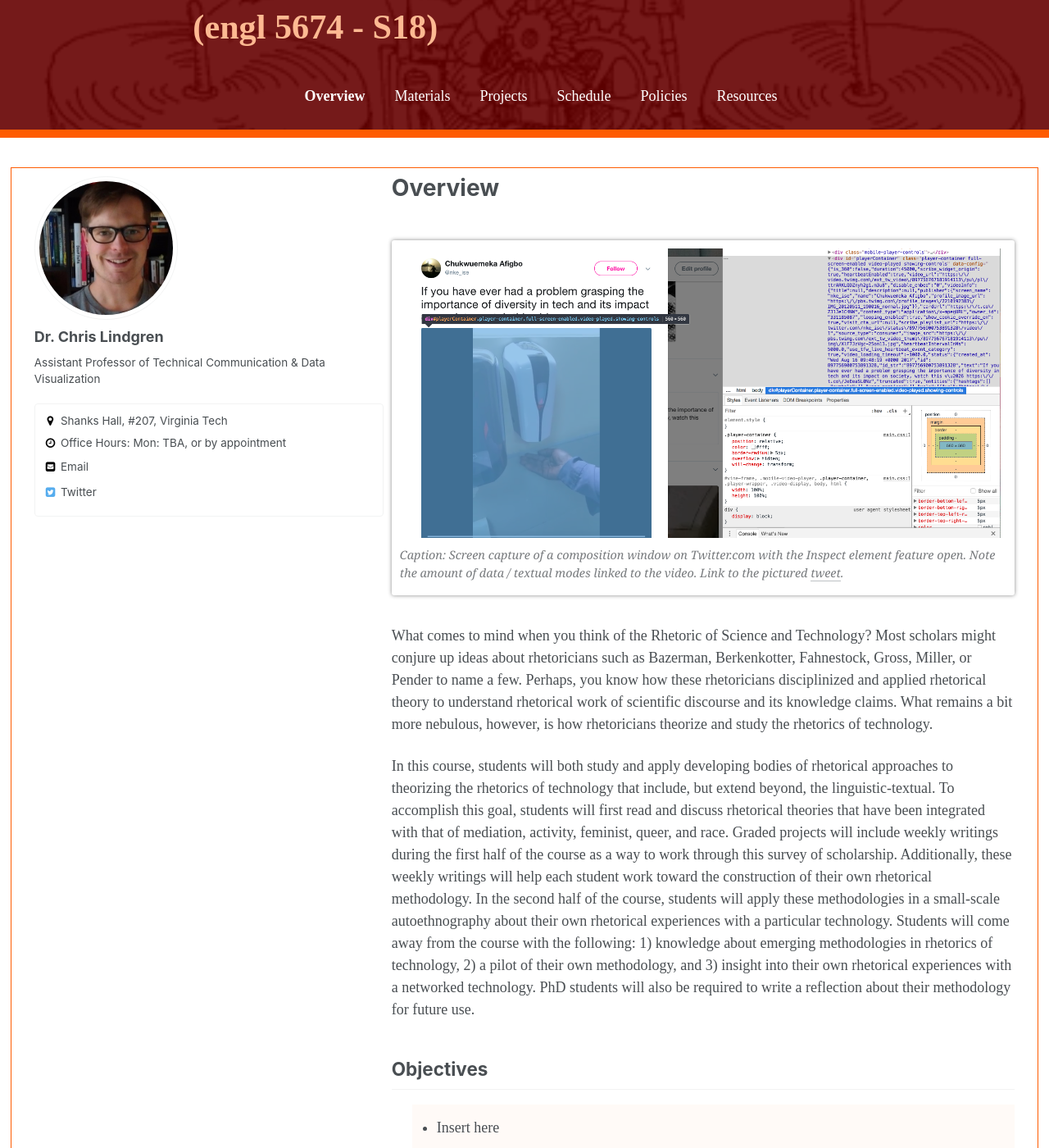
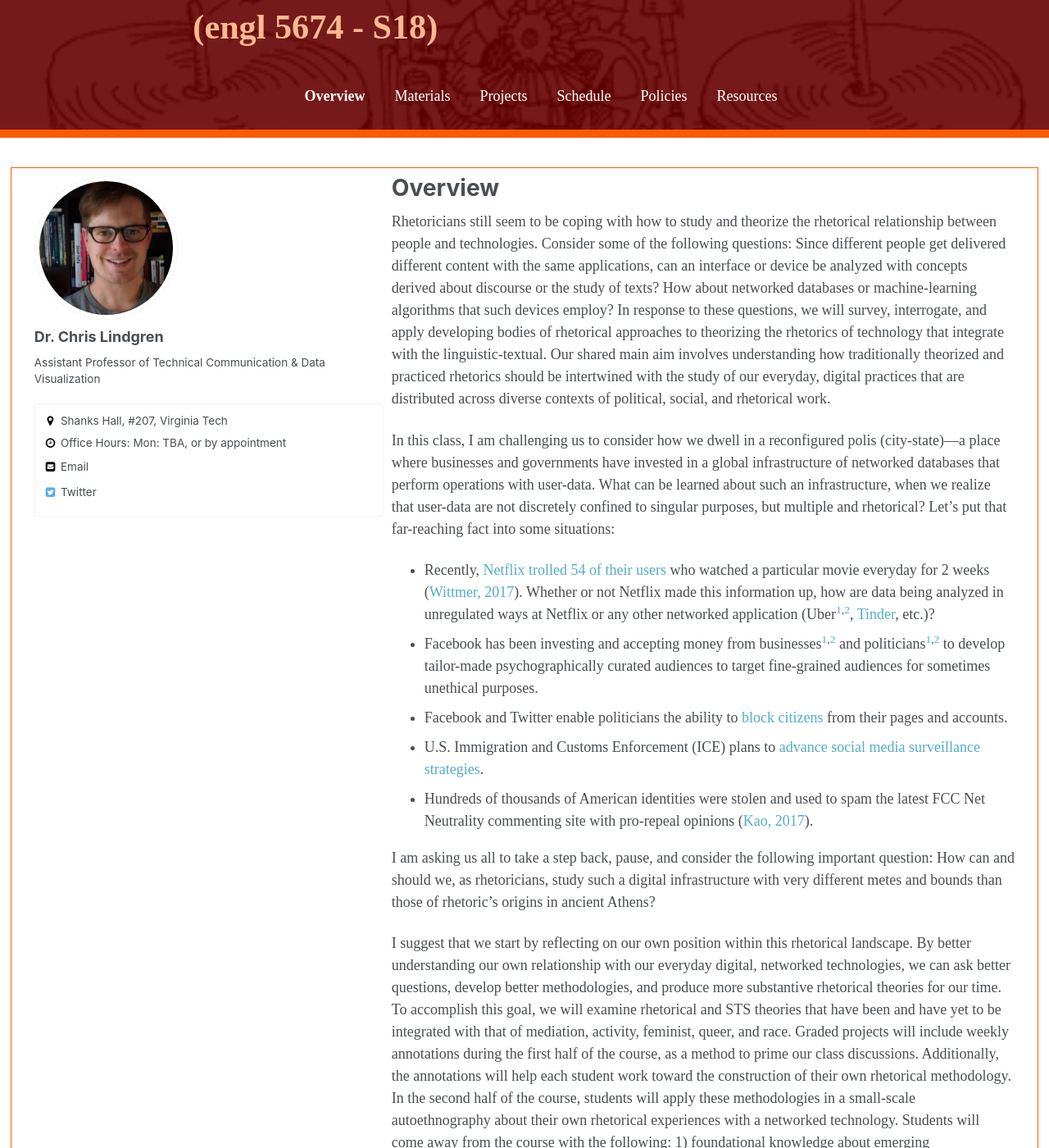
Before and after one commit to engl5674/engl5674.github.io, a Jekyll site: the page built from _pages/about.md, in a window 1280 px wide and 1400 px high, scrolled down 212 px. Shown: the whole window at 82% size. Built offline with Jekyll 4.4.1, drawn with Linux system fonts in a browser that asks for light colours; some web fonts are replaced; some of the changed text lies outside the part shown.

Commit message:
revised about page

```diff
--- a/_pages/about.md
+++ b/_pages/about.md
@@ -8,16 +8,19 @@ redirect_from:
   - /overview.html
 ---
 
-<figure id="twitter-css-body" class="figure-inline">
-  <img src="images/tech-bias-vid-twitter.png" alt="Screen capture of a video posted on Twitter.com with the Inspect element feature open. Note the amount of textual modes linked to the video." />
-  <figcaption>
-    Caption: Screen capture of a composition window on Twitter.com with the Inspect element feature open. Note the amount of data / textual modes linked to the video. Link to the pictured <a href="https://twitter.com/nke_ise/status/897756900753891328" target="_blank">tweet</a>.
-  </figcaption>
-</figure>
+Rhetoricians still seem to be coping with how to study and theorize the rhetorical relationship between people and technologies. Consider some of the following questions: Since different people get delivered different content with the same applications, can an interface or device be analyzed with concepts derived about discourse or the study of texts? How about networked databases or machine-learning algorithms that such devices employ? In response to these questions, we will survey, interrogate, and apply developing bodies of rhetorical approaches to theorizing the rhetorics of technology that integrate with the linguistic-textual. Our shared main aim involves understanding how traditionally theorized and practiced rhetorics should be intertwined with the study of our everyday, digital practices that are distributed across diverse contexts of political, social, and rhetorical work.
 
-What comes to mind when you think of the Rhetoric of Science and Technology? Most scholars might conjure up ideas about rhetoricians such as Bazerman, Berkenkotter, Fahnestock, Gross, Miller, or Pender to name a few. Perhaps, you know how these rhetoricians disciplinized and applied rhetorical theory to understand rhetorical work of scientific discourse and its knowledge claims. What remains a bit more nebulous, however, is how rhetoricians theorize and study the rhetorics of technology.
+In this class, I am challenging us to consider how we dwell in a reconfigured polis (city-state)—a place where businesses and governments have invested in a global infrastructure of networked databases that perform operations with user-data. What can be learned about such an infrastructure, when we realize that user-data are not discretely confined to singular purposes, but multiple and rhetorical? Let’s put that far-reaching fact into some situations:
 
-In this course, students will both study and apply developing bodies of rhetorical approaches to theorizing the rhetorics of technology that include, but extend beyond, the linguistic-textual. To accomplish this goal, students will first read and discuss rhetorical theories that have been integrated with that of mediation, activity, feminist, queer, and race. Graded projects will include weekly writings during the first half of the course as a way to work through this survey of scholarship. Additionally, these weekly writings will help each student work toward the construction of their own rhetorical methodology. In the second half of the course, students will apply these methodologies in a small-scale autoethnography about their own rhetorical experiences with a particular technology. Students will come away from the course with the following: 1) knowledge about emerging methodologies in rhetorics of technology, 2) a pilot of their own methodology, and 3) insight into their own rhetorical experiences with a networked technology. PhD students will also be required to write a reflection about their methodology for future use.
+- Recently, [Netflix trolled 54 of their users](https://twitter.com/netflix/status/940051734650503168?ref_src=twsrc%5Etfw&ref_url=http%3A%2F%2Fwww.businessinsider.com%2Fnetflix-says-some-people-are-watching-a-christmas-prince-every-day-2017-12) who watched a particular movie everyday for 2 weeks ([Wittmer, 2017](http://www.businessinsider.com/netflix-says-some-people-are-watching-a-christmas-prince-every-day-2017-12)). Whether or not Netflix made this information up, how are data being analyzed in unregulated ways at Netflix or any other networked application (Uber<sup>[1](https://www.npr.org/sections/thetwo-way/2017/08/29/547113818/uber-ends-its-controversial-post-ride-tracking-of-users-location),[2](https://www.revealnews.org/article/uber-said-it-protects-you-from-spying-security-sources-say-otherwise/)</sup>, [Tinder](https://techcrunch.com/2017/04/28/someone-scraped-40000-tinder-selfies-to-make-a-facial-dataset-for-ai-experiments/), etc.)?
+- Facebook has been investing and accepting money from businesses<sup>[1](https://www.propublica.org/article/facebook-advertising-discrimination-housing-race-sex-national-origin),[2](https://www.ted.com/talks/zeynep_tufekci_we_re_building_a_dystopia_just_to_make_people_click_on_ads)</sup> and politicians<sup>[1](https://medium.com/startup-grind/how-the-trump-campaign-built-an-identity-database-and-used-facebook-ads-to-win-the-election-4ff7d24269ac),[2](http://www.bbc.com/news/av/magazine-40852227/the-digital-guru-who-helped-donald-trump-to-the-presidency)</sup> to develop tailor-made psychographically curated audiences to target fine-grained audiences for sometimes unethical purposes.
+- Facebook and Twitter enable politicians the ability to [block citizens](https://www.propublica.org/article/governors-and-federal-agencies-are-blocking-accounts-on-facebook-and-twitter?utm_campaign=sprout&utm_medium=social&utm_source=twitter&utm_content=1512769907) from their pages and accounts.
+- U.S. Immigration and Customs Enforcement (ICE) plans to [advance social media surveillance strategies](https://www.propublica.org/article/extreme-digital-vetting-of-visitors-to-the-u-s-moves-forward-under-a-new-name).
+- Hundreds of thousands of American identities were stolen and used to spam the latest FCC Net Neutrality commenting site with pro-repeal opinions ([Kao, 2017](https://hackernoon.com/more-than-a-million-pro-repeal-net-neutrality-comments-were-likely-faked-e9f0e3ed36a6)).
+
+I am asking us all to take a step back, pause, and consider the following important question: How can and should we, as rhetoricians, study such a digital infrastructure with very different metes and bounds than those of rhetoric’s origins in ancient Athens?
+
+I suggest that we start by reflecting on our own position within this rhetorical landscape. By better understanding our own relationship with our everyday digital, networked technologies, we can ask better questions, develop better methodologies, and produce more substantive rhetorical theories for our time. To accomplish this goal, we will examine rhetorical and STS theories that have been and have yet to be integrated with that of mediation, activity, feminist, queer, and race. Graded projects will include weekly annotations during the first half of the course, as a method to prime our class discussions. Additionally, the annotations will help each student work toward the construction of their own rhetorical methodology. In the second half of the course, students will apply these methodologies in a small-scale autoethnography about their own rhetorical experiences with a networked technology. Students will come away from the course with the following: 1) foundational knowledge about emerging methodologies in rhetorics of technology, 2) a pilot of their own methodology, and 3) preliminary insights about their own rhetorical experiences with a networked technology. PhD students will also be required to articulate implications that their projects have for rhetoric by writing about their methodology and preliminary findings.
 
 ## Objectives
 
--- a/_sass/_base.scss
+++ b/_sass/_base.scss
@@ -3,7 +3,7 @@
    ========================================================================== */
  @font-face {
    font-family: 'Norwester';
-   src: url("assets/fonts/norwester/webfonts/norwester.ttf") format("truetype");
+   src: url("../fonts/norwester/webfonts/norwester.ttf") format("truetype");
    font-weight: normal;
    font-style: normal; }
  @font-face {
```
Also changed, not shown: 10 other files.
